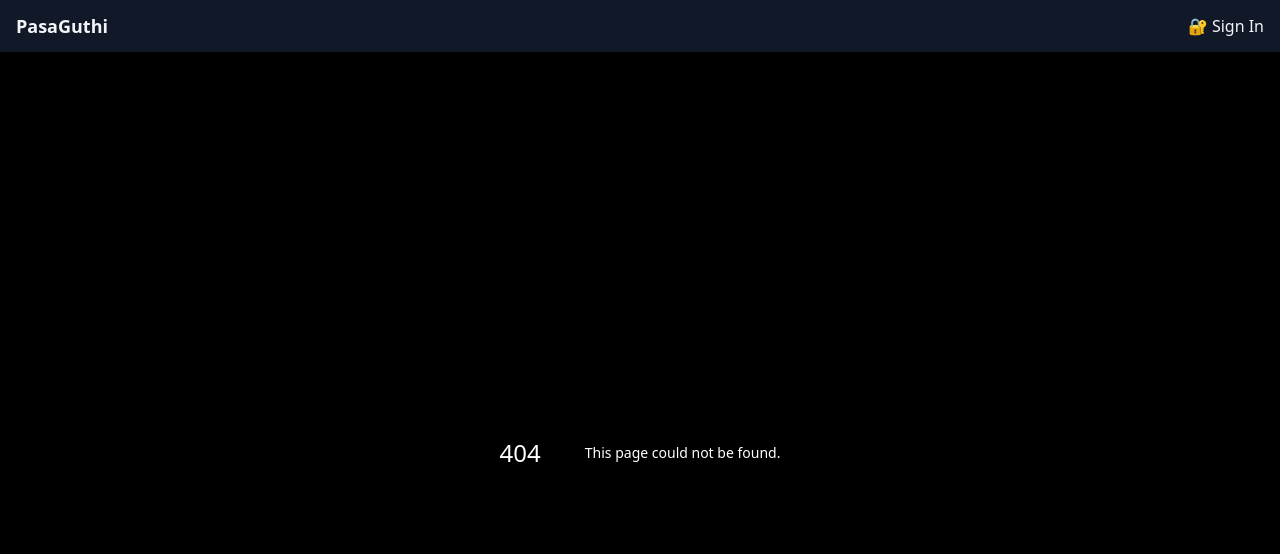
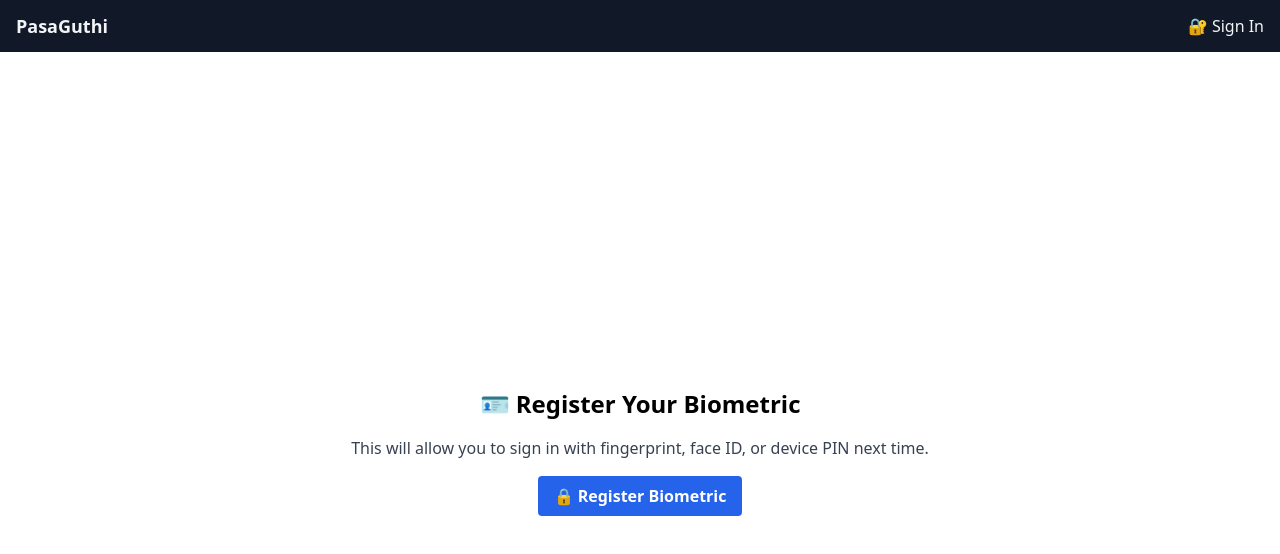
Before and after one commit to Zenslim/PasaGuthi, a Next.js app: page /register-biometric in a window 1280 px wide. Before the commit this address had no page. Shown: the top 554 px of the page. Built offline with nearby package versions, Linux system fonts and the light colour scheme.

Commit message:
Add files via upload

```diff
--- /dev/null
+++ b/pages/register-biometric.jsx
@@ -0,0 +1,66 @@
+
+import { useEffect, useState } from 'react';
+import { useRouter } from 'next/router';
+
+export default function RegisterBiometric() {
+  const router = useRouter();
+  const [error, setError] = useState('');
+  const [message, setMessage] = useState('');
+
+  const handleRegister = async () => {
+    setError('');
+    setMessage('');
+
+    try {
+      const publicKey = {
+        challenge: new Uint8Array([/* random challenge */]),
+        rp: {
+          name: "Pasaguthi",
+        },
+        user: {
+          id: new Uint8Array(16),
+          name: "guthiUser",
+          displayName: "Guthi User"
+        },
+        pubKeyCredParams: [{ alg: -7, type: "public-key" }],
+        authenticatorSelection: {
+          authenticatorAttachment: "platform",
+          userVerification: "preferred"
+        },
+        timeout: 60000,
+        attestation: "direct"
+      };
+
+      const credential = await navigator.credentials.create({ publicKey });
+
+      if (credential) {
+        setMessage("🎉 Biometric registration successful!");
+        router.push('/dashboard');
+      } else {
+        setError("❌ Failed to register biometric credential.");
+      }
+    } catch (err) {
+      console.error("Biometric registration error:", err);
+      setError("⚠️ Registration was cancelled or failed.");
+    }
+  };
+
+  return (
+    <div className="min-h-screen flex flex-col items-center justify-center bg-white text-black p-6">
+      <h1 className="text-2xl font-bold mb-4">🪪 Register Your Biometric</h1>
+      <p className="mb-4 text-gray-700 text-center">
+        This will allow you to sign in with fingerprint, face ID, or device PIN next time.
+      </p>
+
+      {error && <p className="text-sm text-red-700">{error}</p>}
+      {message && <p className="text-sm text-green-700">{message}</p>}
+
+      <button
+        onClick={handleRegister}
+        className="bg-blue-600 text-white font-bold py-2 px-4 rounded hover:bg-blue-700"
+      >
+        🔒 Register Biometric
+      </button>
+    </div>
+  );
+}
```
